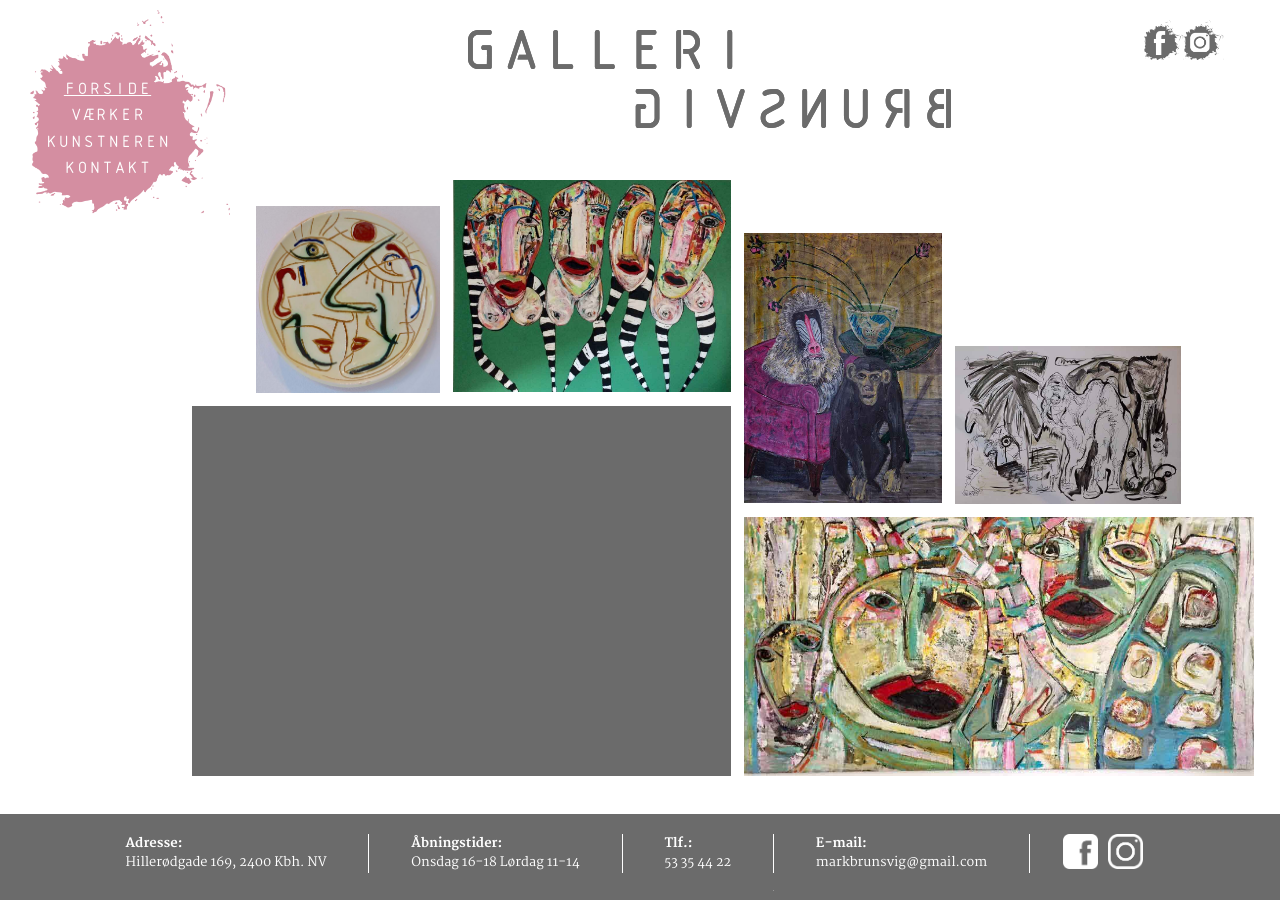
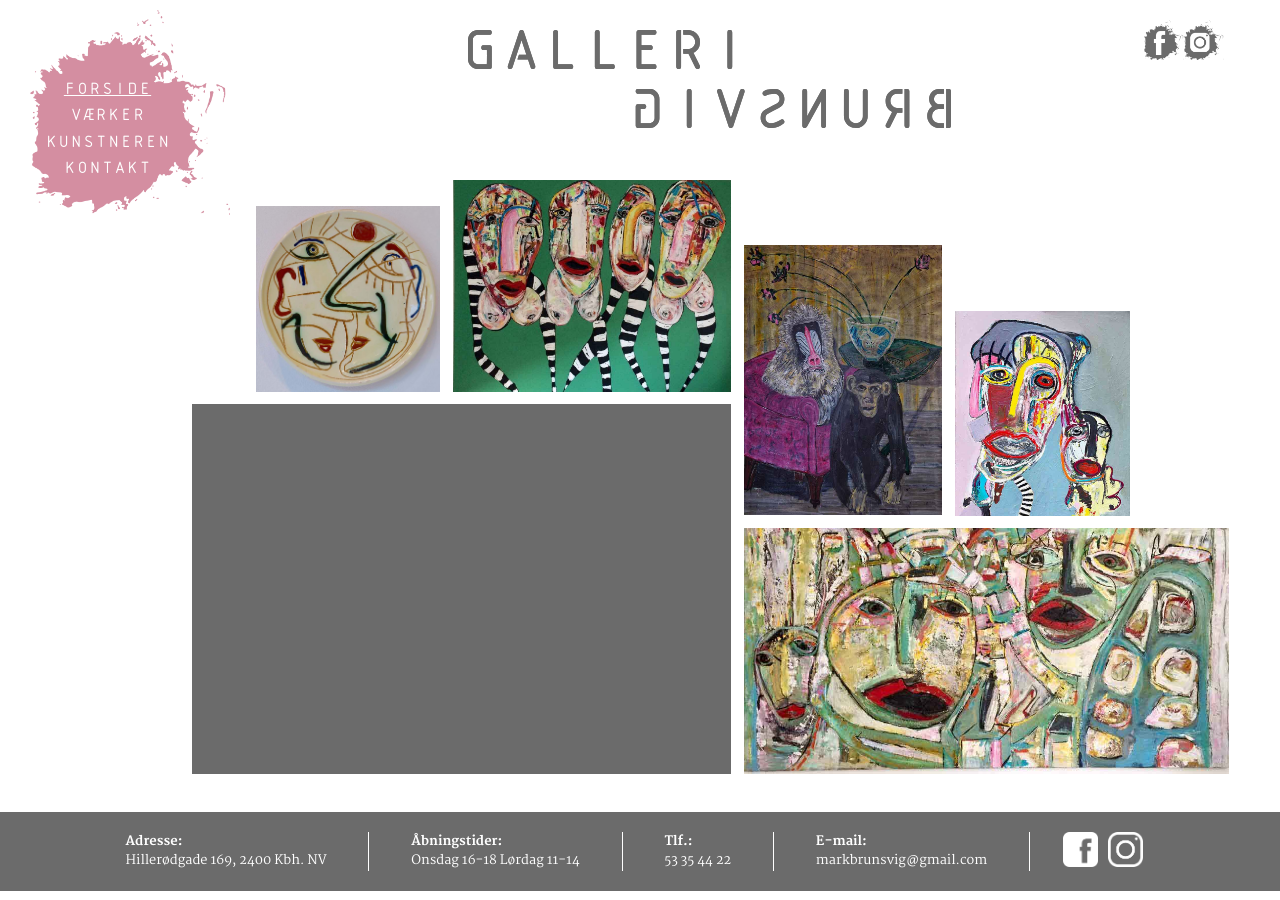
Before and after one commit to mikk837k/2.Sem-Eksamen-Gr.17-GalleriBrunsvig, a PHP site: page / in a window 1280 px wide. Run offline with PHP 8.4, Linux system fonts and the light colour scheme.

Commit message:
Rettelser på collage på index

```diff
--- a/galleri.html
+++ b/galleri.html
@@ -45,8 +45,8 @@
         <div id="modal">
             <div id="modal-content">
                 <div class="modal_knap">
-                    <div class="kryds kryds1">
-                        <div class="kryds kryds2"></div>
+                    <div class="kryds_modal kryds_modal1">
+                        <div class="kryds_modal kryds_modal2"></div>
                     </div>
                 </div>
                 <img class="modal-billede" src="" alt="">
--- a/index.html
+++ b/index.html
@@ -55,8 +55,12 @@
                 </nav>
             </div>
             <div class="some_header">
-                <div class="facebook_header"></div>
-                <div class="instagram_header"></div>
+                <a href="https://www.facebook.com/galleribrunsvig/">
+                    <div class="facebook_header"> </div>
+                </a>
+                <a href="https://www.instagram.com/galleribrunsvig/?hl=en">
+                    <div class="instagram_header"></div>
+                </a>
             </div>
         </header>
         <div class="index_container">
@@ -141,8 +145,8 @@
             </div>
             <div class="streg2"></div>
             <div class="facebook">
-                <a href="https://www.facebook.com/galleribrunsvig/"><img src="img/facebook_ikon_hvid.png" alt="billede af Facebook ikon"></a></div>
-            <div class="instagram"><a href="https://www.instagram.com/galleribrunsvig/?hl=en"><img src="img/instagram_ikon_hvid.png" alt="billede af Instagram ikon"></a></div>
+                <a href="https://www.facebook.com/galleribrunsvig/"></a></div>
+            <div class="instagram"><a href="https://www.instagram.com/galleribrunsvig/?hl=en"></a></div>
 
             <div class="some_footer">
                 <a href="https://www.facebook.com/galleribrunsvig/">
--- a/script.js
+++ b/script.js
@@ -11,7 +11,7 @@ function sidenVises() {
     console.log("siden vises");
     document.querySelector(".menubutton").addEventListener("click", trykPaaMenubutton);
 
-    if (window.innerWidth >= 1050) {
+    if (window.innerWidth >= 1100) {
         document.querySelector("nav").classList.remove("hidden");
     }
 
--- a/style.css
+++ b/style.css
@@ -361,6 +361,7 @@ nav {
 
 .galleri_container img {
     width: 100%;
+    cursor: pointer;
 }
 
 .dropdown-container {
@@ -840,18 +841,18 @@ footer a {
         transform: scale(1.2);
     }
 
-    .kryds {
+    .kryds_modal {
         width: 30px;
         height: 1px;
         background-color: white;
         transform-origin: center center;
     }
 
-    .kryds1 {
+    .kryds_modal1 {
         transform: rotate(45deg);
     }
 
-    .kryds2 {
+    .kryds_modal2 {
         transform: rotate(-90deg);
     }
 }
@@ -1102,7 +1103,7 @@ footer a {
     .tablet_index {
         display: grid;
         grid-template-columns: auto 40px 137px 10px 301px 10px 225px 10px 190px 15px auto;
-        grid-template-rows: 40px 51px 33px 108px 10px 105px 10px auto 30px;
+        grid-template-rows: 40px 51px 33px 106px 10px 105px 10px auto 30px;
         margin-top: 5px;
     }
 
@@ -1283,7 +1284,7 @@ footer a {
 @media screen and (min-width:1050px) {
     footer {
         grid-template-columns: auto auto 1px auto 1px auto 1px auto 1px 13vw auto;
-        grid-template-rows: 20px auto;
+        grid-template-rows: 20px auto 20px;
     }
 
     footer p {
@@ -1406,6 +1407,9 @@ footer a {
     .some_footer_instagram:hover {
         background-image: url(img/instagram_ikon_pink.png);
     }
+}
+
+@media screen and (min-width:1100px) {
 
     .menuklat_burger {
         display: none;
@@ -1645,13 +1649,11 @@ footer a {
     #modal-content {
         width: 58%;
     }
-}
-
-@media screen and (min-width:1100px) {
+
     .tablet_index {
         display: grid;
-        grid-template-columns: 15% 5vw 14.4vw 1vw 21.7vw 1vw 15.5vw 1vw 17.7vw 5.7vw auto;
-        grid-template-rows: 2.05vw 2.1vw 8.8vw 3.7vw 1vw 7.7vw 1vw 20.2vw 3vw;
+        grid-template-columns: 15% 5vw 14.4vw 1vw 21.7vw 1vw 15.5vw 1vw 13.7vw 7.7vw auto;
+        grid-template-rows: 2vw 3.1vw 5.1vw 6.3vw 1vw 8.7vw 1vw 19.2vw 3vw;
         margin-top: 20px;
     }
 
@@ -1685,19 +1687,21 @@ footer a {
     }
 
     .b4 {
+        width: 100%;
+    }
+
+    /*
+
+    .c4 {
         display: none;
-    }
-
-    .c4 {
-        display: block;
         grid-row-start: 4;
         grid-row-end: 7;
         grid-column-start: 9;
         grid-column-end: 10;
-        /*        width: 195px;*/
         width: 100%;
         height: 100%;
     }
+*/
 
     .b5 {
         grid-row-start: 6;
```
Also changed, not shown: galleri.js (+17 -1 lines).
